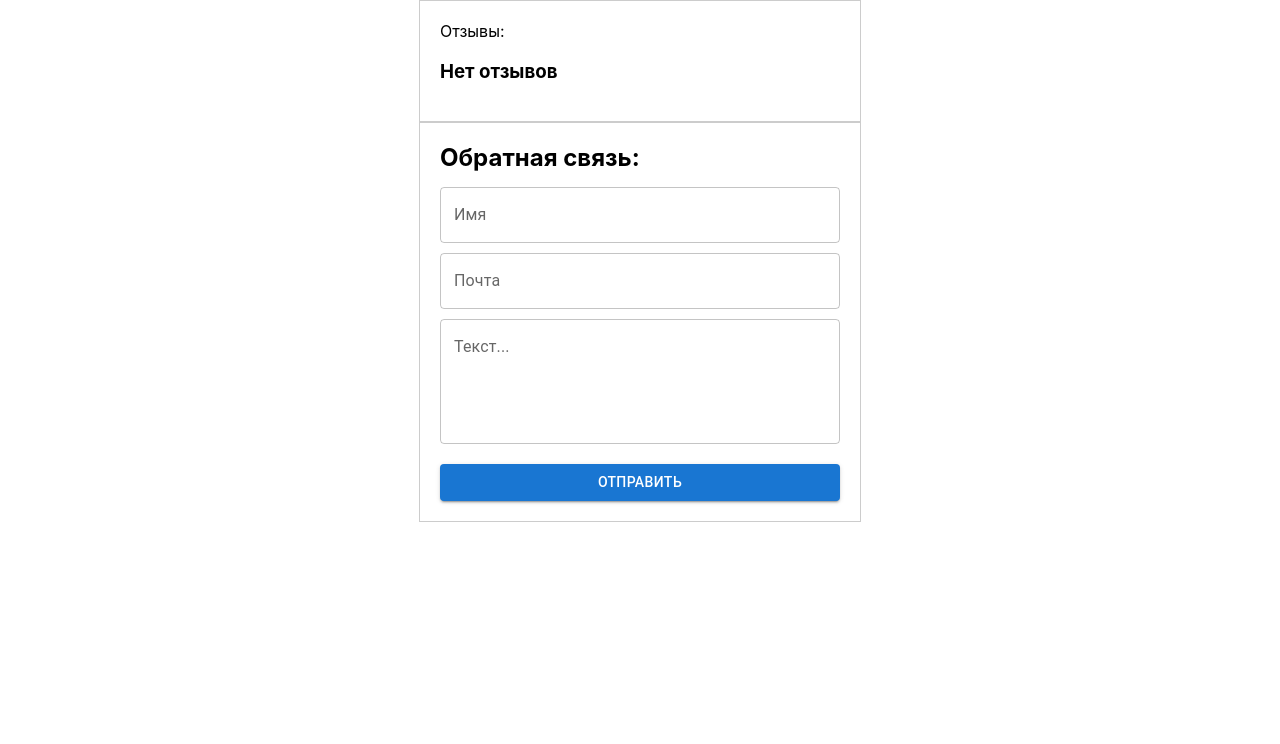
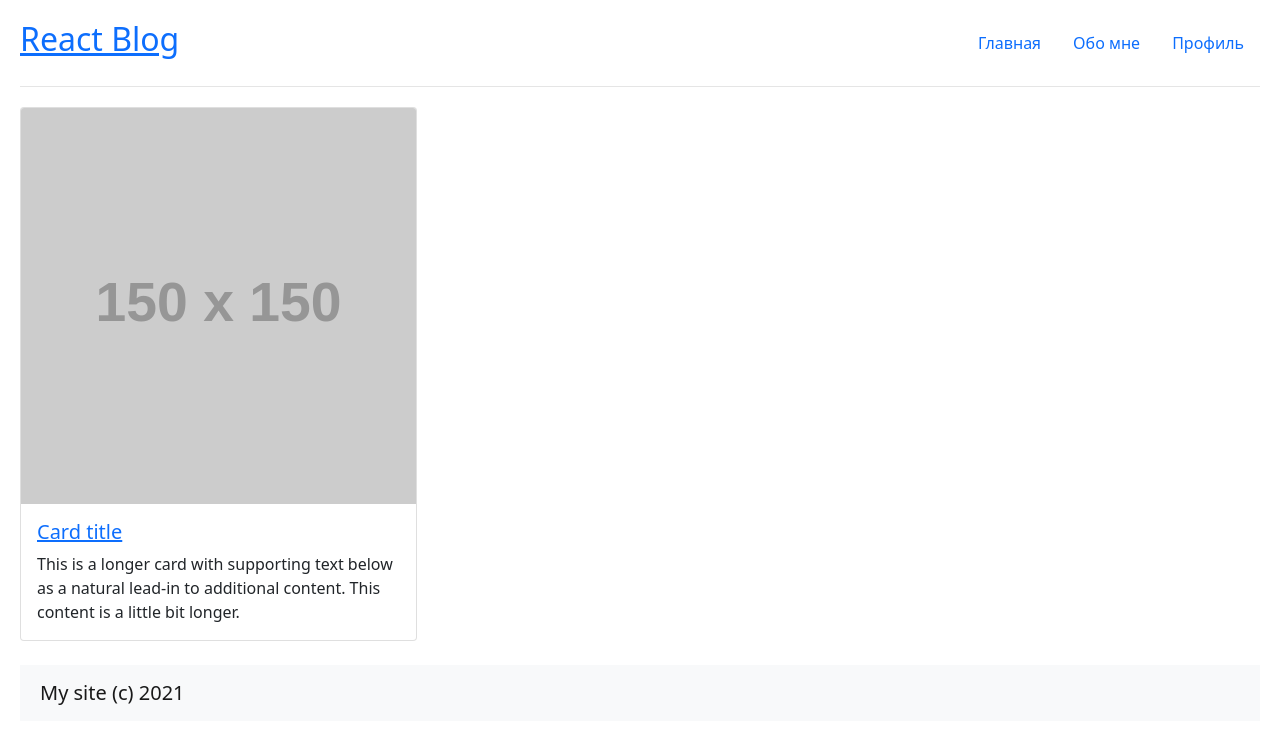
Before and after one commit to salvation27/archakov-tutorial, a React (Create React App) app: page / in a window 1280 px wide. Shown: the top 744 px of the page. Built offline with nearby package versions, Linux system fonts and the light colour scheme.

Commit message:
tutorial-6.0

```diff
--- a/package.json
+++ b/package.json
@@ -9,8 +9,10 @@
     "@testing-library/jest-dom": "^5.16.1",
     "@testing-library/react": "^11.2.7",
     "@testing-library/user-event": "^12.8.3",
+    "bootstrap": "^5.1.3",
     "postcss-loader": "^6.2.1",
     "react": "^17.0.2",
+    "react-bootstrap": "^2.1.0",
     "react-dom": "^17.0.2",
     "react-scripts": "4.0.3",
     "uuid": "^8.3.2",
--- a/src/index.js
+++ b/src/index.js
@@ -1,7 +1,7 @@
 import React from 'react';
 import ReactDOM from 'react-dom';
 import './index.css';
-import App from './tutorial-5/App';
+import App from './tutorial-6/App';
 
 ReactDOM.render(
   <React.StrictMode>
--- /dev/null
+++ b/src/tutorial-6/App.css
@@ -0,0 +1,17 @@
+body {
+  margin: 0;
+  font-family: -apple-system, BlinkMacSystemFont, "Segoe UI", "Roboto", "Oxygen", "Ubuntu",
+    "Cantarell", "Fira Sans", "Droid Sans", "Helvetica Neue", sans-serif;
+  -webkit-font-smoothing: antialiased;
+  -moz-osx-font-smoothing: grayscale;
+  padding: 20px;
+}
+
+header {
+  display: flex;
+  align-items: center;
+  justify-content: space-between;
+  padding-bottom: 20px;
+  margin-bottom: 20px;
+  border-bottom: 1px solid rgba(0, 0, 0, 0.1);
+}
--- /dev/null
+++ b/src/tutorial-6/App.js
@@ -0,0 +1,73 @@
+import { Nav, Navbar, Row, Col, Card } from "react-bootstrap";
+import './App.css'
+import "bootstrap/dist/css/bootstrap.min.css";
+
+import Post from './Post'
+
+
+export default function App() {
+  const { pathname } = window.location;
+  const postNumber = pathname.split("/").pop();
+// console.log(pathname);
+  return (
+    <div className="App">
+      <header>
+        <h2>
+          <a href="/">React Blog</a>
+        </h2>
+        <Nav variant="pills" defaultActiveKey="/">
+          <Nav.Item>
+            <Nav.Link eventKey="/home" to="/">
+              Главная
+            </Nav.Link>
+          </Nav.Item>
+          <Nav.Item>
+            <Nav.Link eventKey="/home" to="/about">
+              Обо мне
+            </Nav.Link>
+          </Nav.Item>
+          <Nav.Item>
+            <Nav.Link eventKey="/home" to="/profile">
+              Профиль
+            </Nav.Link>
+          </Nav.Item>
+        </Nav>
+      </header>
+      {pathname === "/" && (
+        <Row xs={1} md={3} className="g-4">
+          <Col>
+            <Card>
+              <Card.Img
+                variant="top"
+                src="https://via.placeholder.com/150x150"
+              />
+              <Card.Body>
+                <Card.Title>
+                  <a href="/post/1">Card title</a>
+                </Card.Title>
+                <Card.Text>
+                  This is a longer card with supporting text below as a natural
+                  lead-in to additional content. This content is a little bit
+                  longer.
+                </Card.Text>
+              </Card.Body>
+            </Card>
+          </Col>
+        </Row>
+      )}
+      {/* ТУТ ДОПИСАТЬ РОУТ НА ПОЛНУЮ ЗАПИСЬ */}
+      {pathname === `/post/${postNumber}` && (
+      <Post postNumber={postNumber} />
+      )}
+      {pathname === "/about" && (
+        <Card>
+          <Card.Body>Это мой личный сайт!</Card.Body>
+        </Card>
+      )}
+      <br />
+      <Navbar bg="light" style={{ paddingLeft: 20 }}>
+        <Navbar.Brand href="#home">My site (c) 2021</Navbar.Brand>
+      </Navbar>
+    </div>
+  );
+}
--- /dev/null
+++ b/src/tutorial-6/Post.js
@@ -0,0 +1,20 @@
+import React from 'react'
+
+const Post = ({ postNumber }) => {
+  return (
+    <div>
+      <h1>Статья № {postNumber}</h1>
+      <p>
+        Lorem ipsum dolor sit amet consectetur adipisicing elit. Molestiae
+        distinctio fuga animi aliquam sit id veritatis, doloribus ducimus quas,
+        dignissimos non minima quia amet possimus? Impedit nemo ducimus fuga
+        rem!
+      </p>
+      <a href="/">
+        <button>Назад</button>
+      </a>
+    </div>
+  );
+};
+
+export default Post
```
Also changed, not shown: 1 other file (tests, documents, lock files or other folders).
